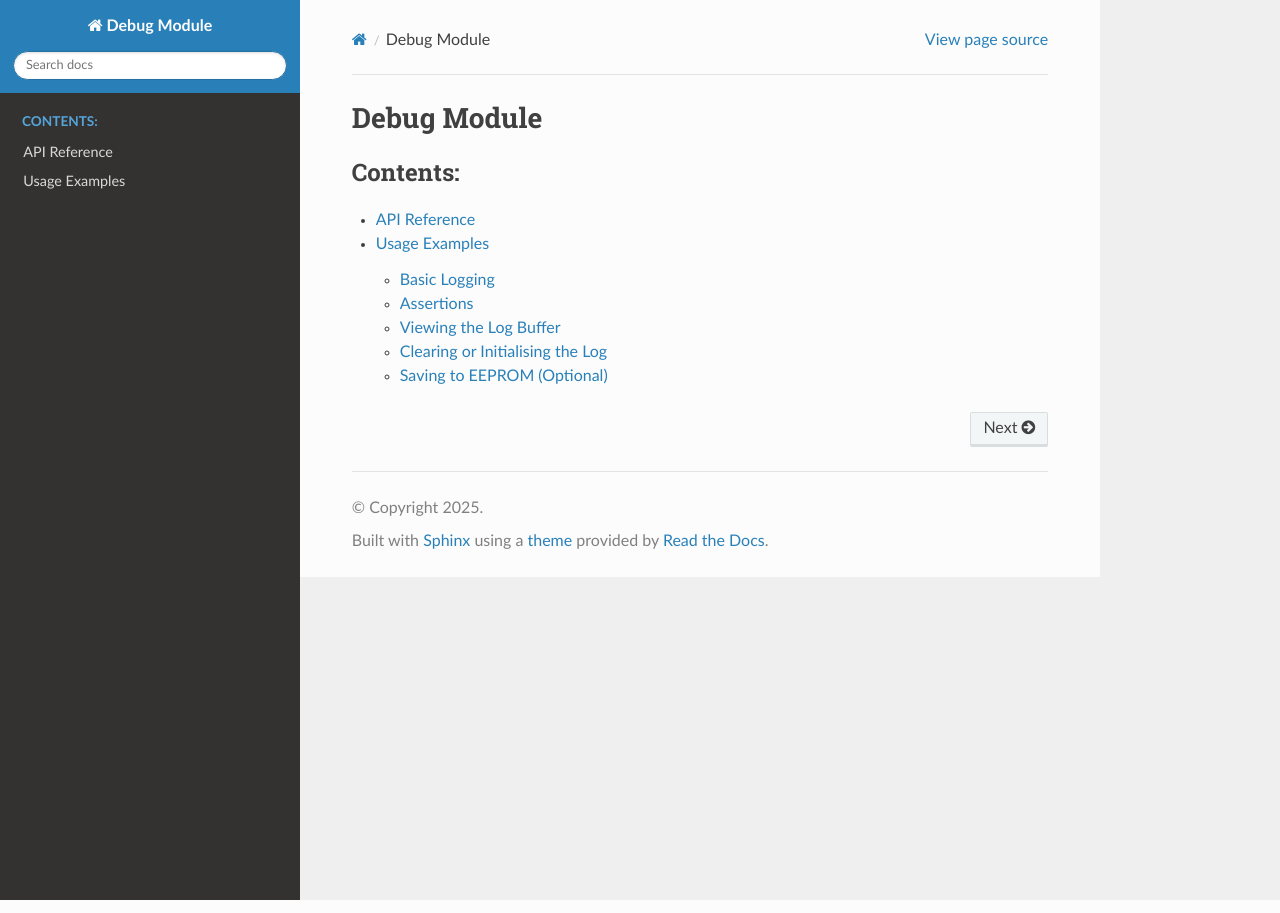
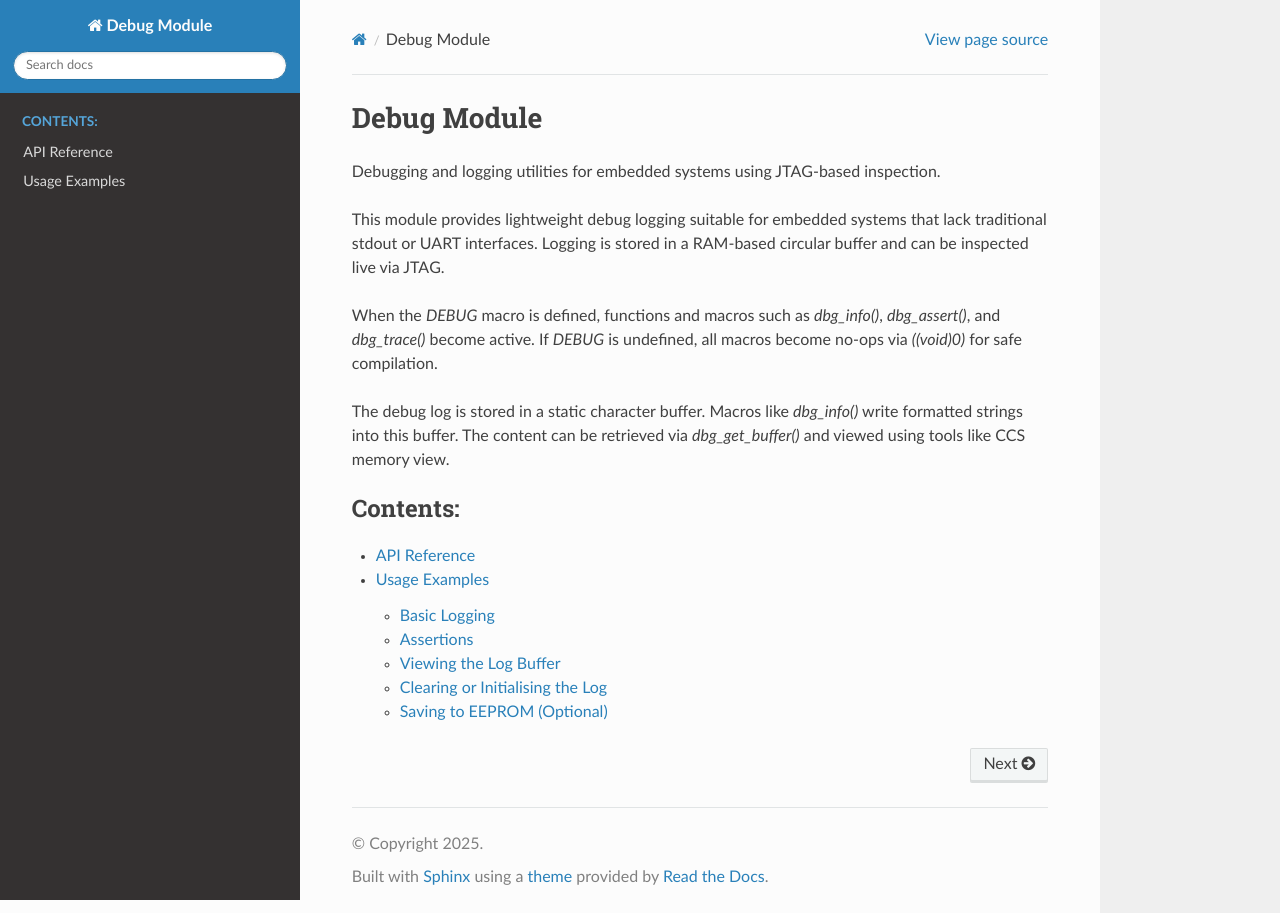
Before and after one commit to ACIDBURN2501/debug-macros, a Sphinx documentation site: the page built from doc/sphinx/source/index.rst, in a window 1280 px wide. Built offline with Sphinx 7.4.7 and the Read the Docs theme 3.1.0, drawn with Linux system fonts in a browser that asks for light colours.

Commit message:
Added module brief to the docs splash page.

```diff
--- a/doc/sphinx/source/index.rst
+++ b/doc/sphinx/source/index.rst
@@ -2,6 +2,23 @@
 
 Debug Module
 ============
+
+Debugging and logging utilities for embedded systems using JTAG-based
+inspection.
+
+
+This module provides lightweight debug logging suitable for embedded
+systems that lack traditional stdout or UART interfaces. Logging is stored
+in a RAM-based circular buffer and can be inspected live via JTAG.
+
+When the `DEBUG` macro is defined, functions and macros such as
+`dbg_info()`, `dbg_assert()`, and `dbg_trace()` become active. If `DEBUG`
+is undefined, all macros become no-ops via `((void)0)` for safe compilation.
+
+The debug log is stored in a static character buffer. Macros like
+`dbg_info()` write formatted strings into this buffer. The content can be
+retrieved via `dbg_get_buffer()` and viewed using tools like CCS memory
+view.
 
 .. toctree::
    :maxdepth: 2
```
